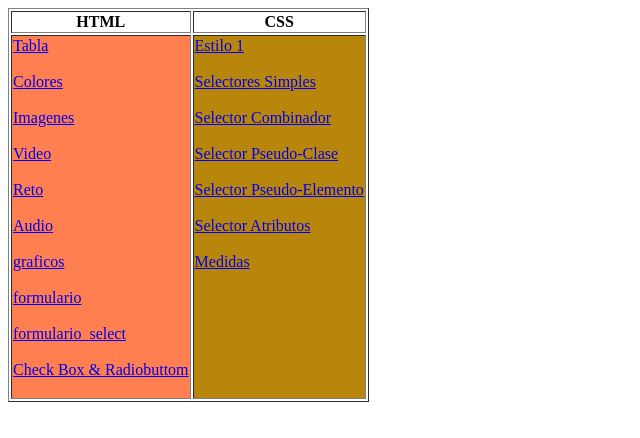
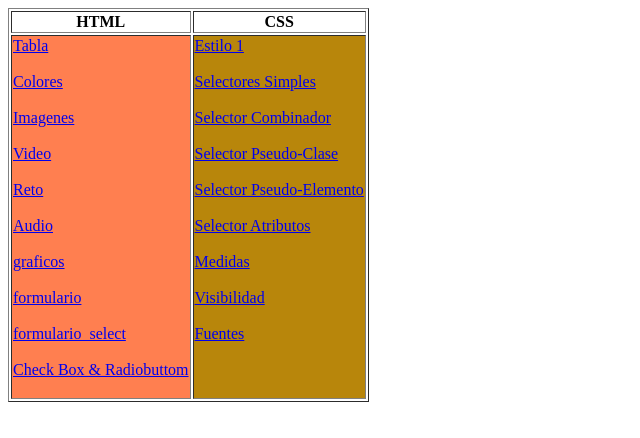
Before and after one commit to 0496/introduccion_web, a plain HTML site: page index.html in a window 1280 px wide. Shown: the whole page, without its empty margins (0-640 px from the left). Drawn offline with Linux system fonts and the light colour scheme.

Commit message:
index sesion 4 parte 1

```diff
--- a/index.html
+++ b/index.html
@@ -71,6 +71,10 @@
                  <br> <br>
                  <a href="/introduccion_web/views/html_con_estilos/medidas.html" target="_blank"> Medidas</a>
                  <br> <br>
+                 <a href="/introduccion_web/views/html_con_estilos/visibilidad.html" target="_blank"> Visibilidad</a>
+                 <br> <br>
+                 <a href="/introduccion_web/views/html_con_estilos/fuentes.html" target="_blank"> Fuentes</a>
+                 <br> <br>
             </td>
          <!-- <td>
               aqui va la informacion
```
